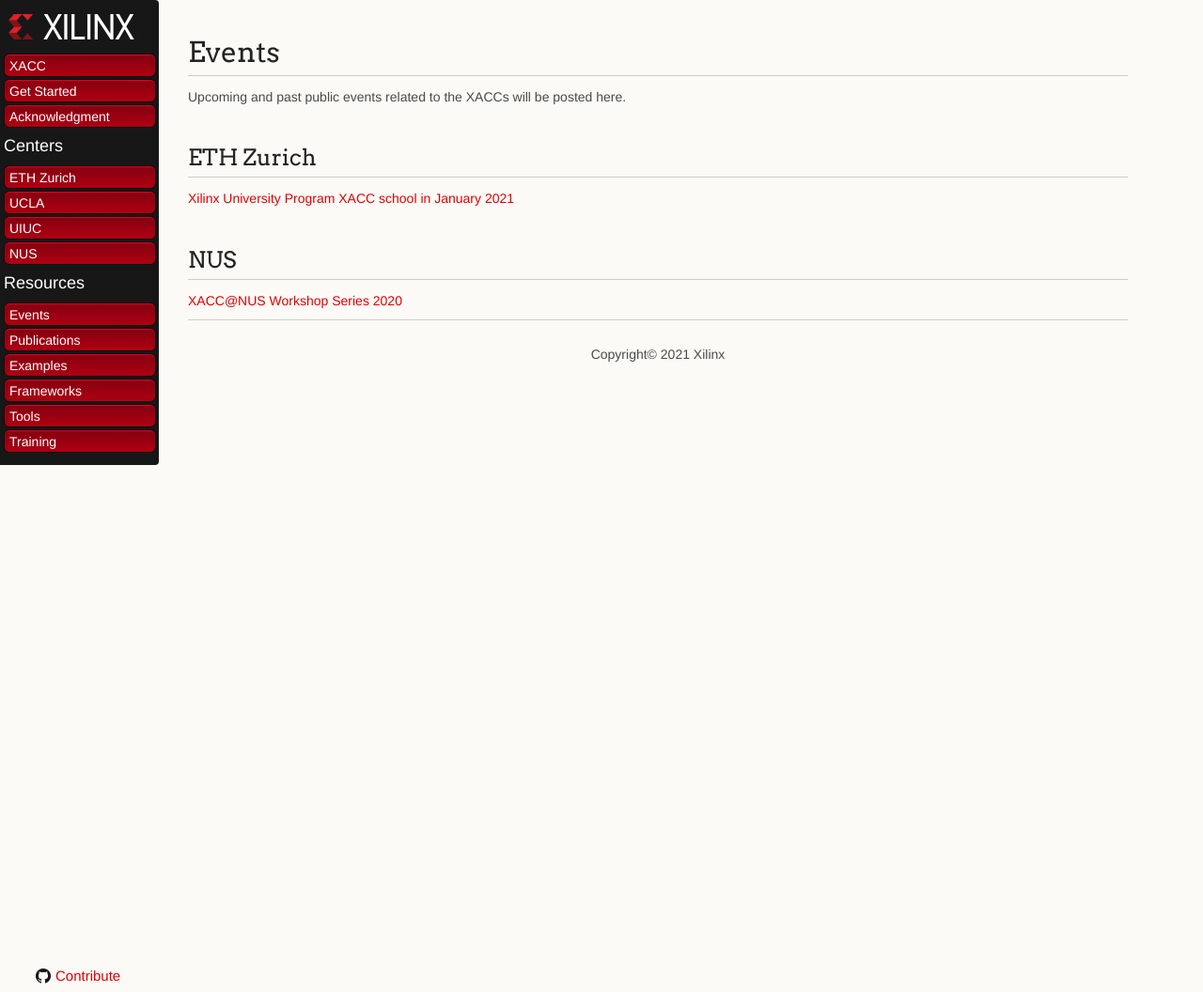
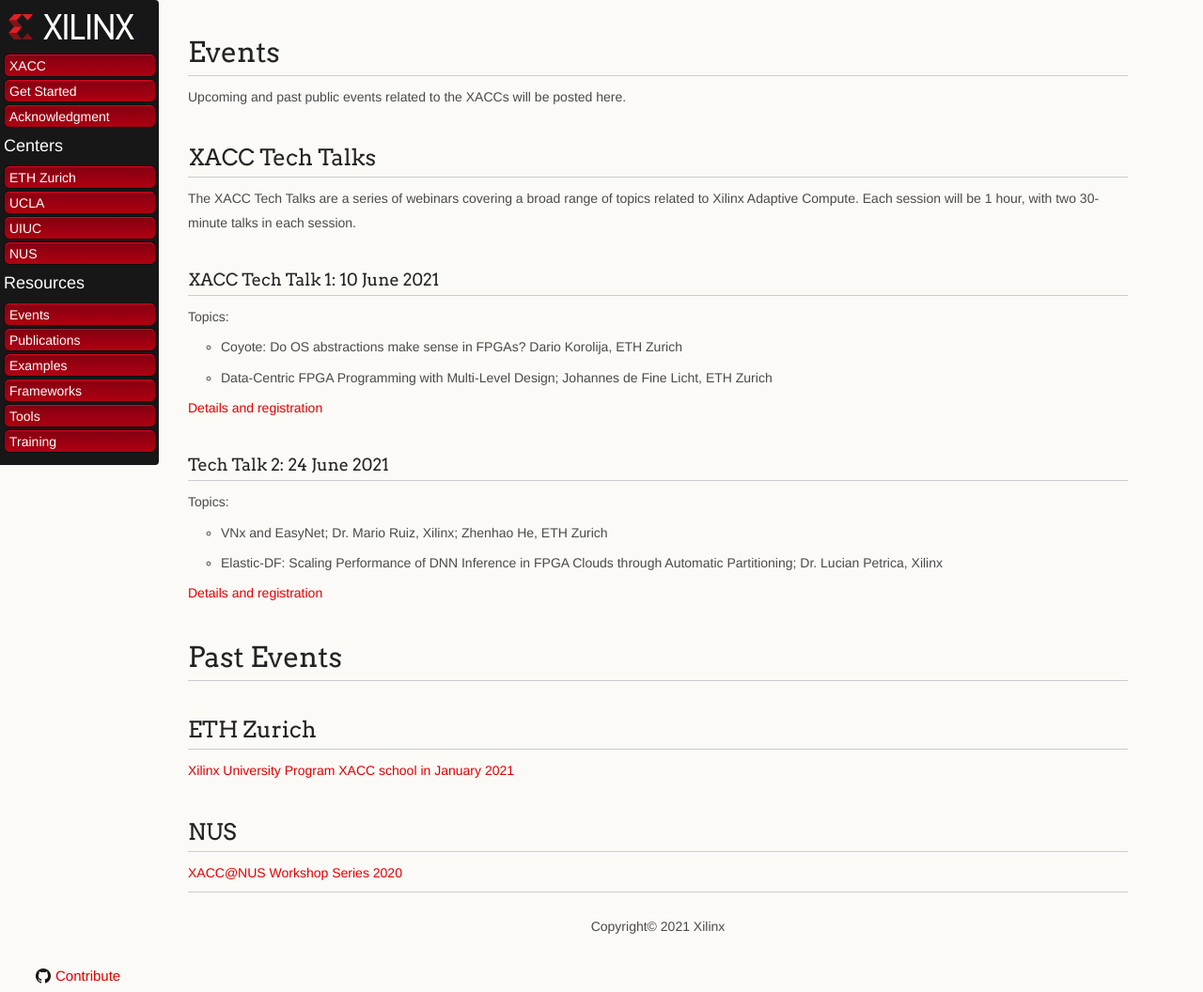
Before and after one commit to Xilinx/xacc, a Jekyll site: the page built from docs/events.md, in a window 1280 px wide and 1056 px high. Shown: the whole window at 94% size. Built offline with Jekyll 4.4.1, drawn with Linux system fonts in a browser that asks for light colours; our own code applies the rules of GitHub Pages for plain Markdown files.

Commit message:
Add tech talks 1, 2

```diff
--- a/docs/events.md
+++ b/docs/events.md
@@ -2,9 +2,39 @@
 
 Upcoming and past public events related to the XACCs will be posted here.
 
+## XACC Tech Talks
+
+The XACC Tech Talks are a series of webinars covering a broad range of topics related to Xilinx Adaptive Compute. Each session will be 1 hour, with two 30-minute talks in each session.
+
+### XACC Tech Talk 1: 10 June 2021
+
+Topics:
+
+* Coyote: Do OS abstractions make sense in FPGAs? Dario Korolija, ETH Zurich
+
+* Data-Centric FPGA Programming with Multi-Level Design; Johannes de Fine Licht, ETH Zurich
+
+[Details and registration](./xacc_tech_talks.html#xacc-tech-talk-1)
+
+### Tech Talk 2: 24 June 2021
+
+Topics:
+
+* VNx and EasyNet; Dr. Mario Ruiz, Xilinx; Zhenhao He, ETH Zurich
+
+* Elastic-DF: Scaling Performance of DNN Inference in FPGA Clouds through Automatic Partitioning; Dr. Lucian Petrica, Xilinx
+
+[Details and registration](./xacc_tech_talks.html#xacc-tech-talk-2)
+
+
+
+# Past Events
+
 ## ETH Zurich
 
 [Xilinx University Program XACC school in January 2021](xup_ethxacc_school_2021.md)
+
+
 
 ## NUS
 
```
Also changed, not shown: docs/xacc_tech_talks.md (added, +64 -0 lines), docs/images/zoom.png (added), docs/images/zoom_30.png (added).
